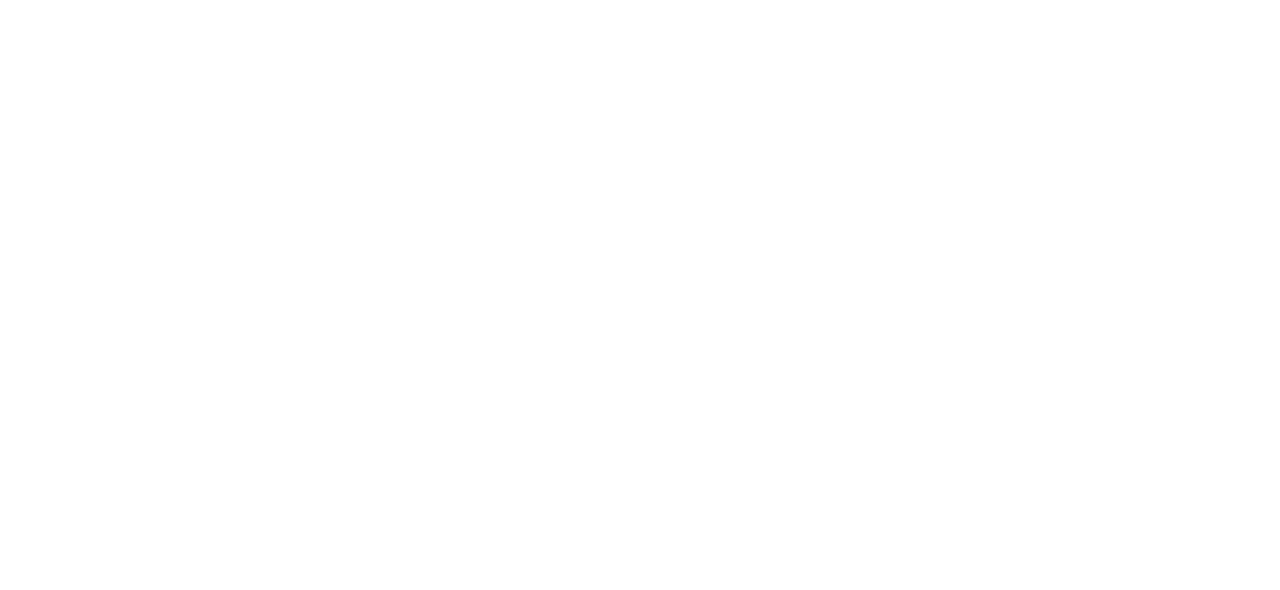
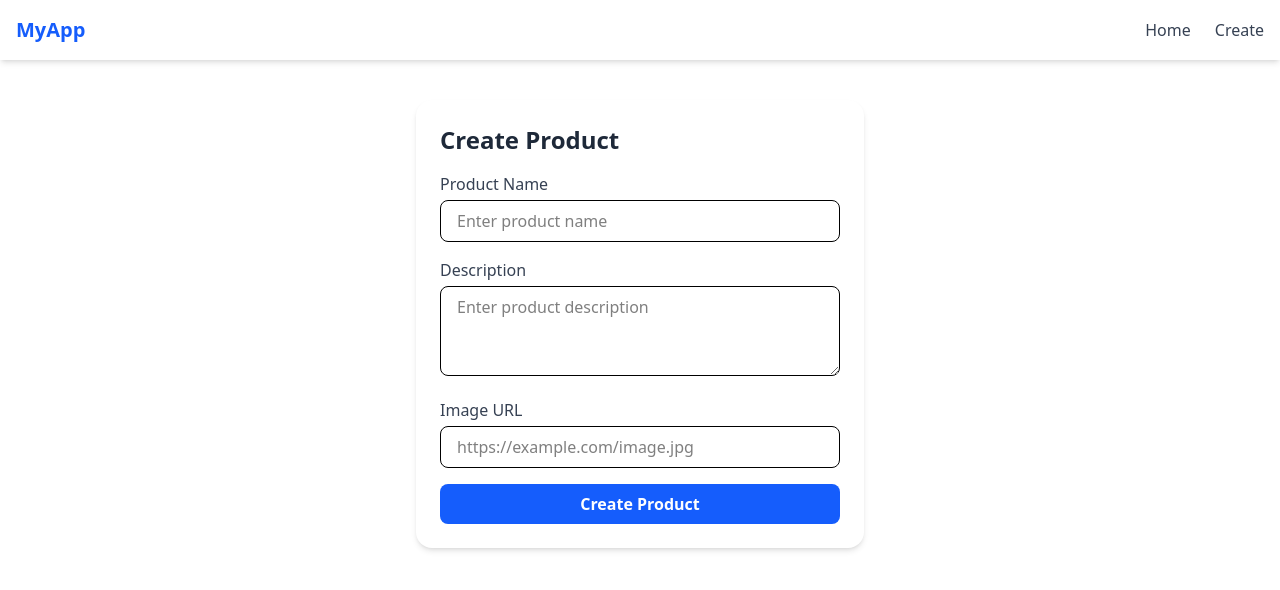
Before and after one commit to bishaldsrija08/pms, a React (Vite) app: page /create in a window 1280 px wide. Before the commit this address had no page. Shown: the top 590 px of the page. Built offline with nearby package versions, Linux system fonts and the light colour scheme.

Commit message:
product created

```diff
--- a/src/App.jsx
+++ b/src/App.jsx
@@ -1,12 +1,14 @@
 import { BrowserRouter, Routes, Route } from 'react-router-dom'
 import './App.css'
 import Home from './pages/Home/Home'
+import Create from './pages/Create/Create'
 
 function App() {
   return (
     <BrowserRouter>
       <Routes>
         <Route path='/' element={<Home />} />
+        <Route path='/create' element={<Create />} />
       </Routes>
     </BrowserRouter>
   )
--- a/src/components/navbar/Navbar.jsx
+++ b/src/components/navbar/Navbar.jsx
@@ -1,3 +1,5 @@
+import { Link } from "react-router-dom"
+
 const Navbar = () => {
     return (
         <>
@@ -5,13 +7,11 @@ const Navbar = () => {
                 <div className="max-w-7xl mx-auto flex justify-between items-center">
                     <div className="text-xl font-bold text-blue-600">MyApp</div>
                     <ul className="flex space-x-6 text-gray-700 font-medium">
-                        <li><a href="#" className="hover:text-blue-600 transition">Home</a></li>
-                        <li><a href="#" className="hover:text-blue-600 transition">Create</a></li>
+                        <li><Link to="/" className="hover:text-blue-600 transition">Home</Link></li>
+                        <li><Link to="/create" className="hover:text-blue-600 transition">Create</Link></li>
                     </ul>
                 </div>
             </nav>
-
-
         </>
     )
 }
--- /dev/null
+++ b/src/pages/Create/Create.jsx
@@ -0,0 +1,58 @@
+import { useState } from "react"
+import Navbar from "../../components/navbar/Navbar"
+import axios from "axios";
+import { useNavigate } from "react-router-dom";
+
+const Create = () => {
+    const navigate =  useNavigate()
+    const [data, setData] = useState({
+        productName: "",
+        productDescription: "",
+        productImage: ""
+    })
+    const handleChange = (e) => {
+        const { name, value } = e.target;
+        console.log(name, value);
+        setData((prevData) => ({
+            ...prevData,
+            [name]: value
+        }));
+    };
+
+    const handleSubmit = async (e) => {
+        e.preventDefault(); // Prevent the default form submission behavior
+        await axios.post("https://66e31cae494df9a478e44f01.mockapi.io/products", data)
+        navigate("/")
+    }
+    return (
+        <>
+            <Navbar />
+            <div className="max-w-md mx-auto mt-10 bg-white p-6 rounded-2xl shadow-md">
+                <h2 className="text-2xl font-bold text-gray-800 mb-4">Create Product</h2>
+                <form onSubmit={handleSubmit}>
+                    {/* Product Name */}
+                    <div className="mb-4">
+                        <label className="block text-gray-700 font-medium mb-1" htmlFor="name">Product Name</label>
+                        <input onChange={handleChange} type="text" id="name" name="productName" placeholder="Enter product name" className="w-full px-4 py-2 border rounded-lg focus:outline-none focus:ring-2 focus:ring-blue-500" />
+                    </div>
+                    {/* Product Description */}
+                    <div className="mb-4">
+                        <label className="block text-gray-700 font-medium mb-1" htmlFor="description">Description</label>
+                        <textarea onChange={handleChange} id="description" name="productDescription" rows={3} placeholder="Enter product description" className="w-full px-4 py-2 border rounded-lg focus:outline-none focus:ring-2 focus:ring-blue-500" defaultValue={""} />
+                    </div>
+                    {/* Image URL */}
+                    <div className="mb-4">
+                        <label className="block text-gray-700 font-medium mb-1" htmlFor="image">Image URL</label>
+                        <input onChange={handleChange} type="url" id="image" name="productImage" placeholder="https://example.com/image.jpg" className="w-full px-4 py-2 border rounded-lg focus:outline-none focus:ring-2 focus:ring-blue-500" />
+                    </div>
+                    {/* Submit Button */}
+                    <button type="submit" className="w-full bg-blue-600 text-white font-semibold py-2 rounded-lg hover:bg-blue-700 transition">Create
+                        Product</button>
+                </form>
+            </div>
+
+        </>
+    )
+}
+
+export default Create
```
